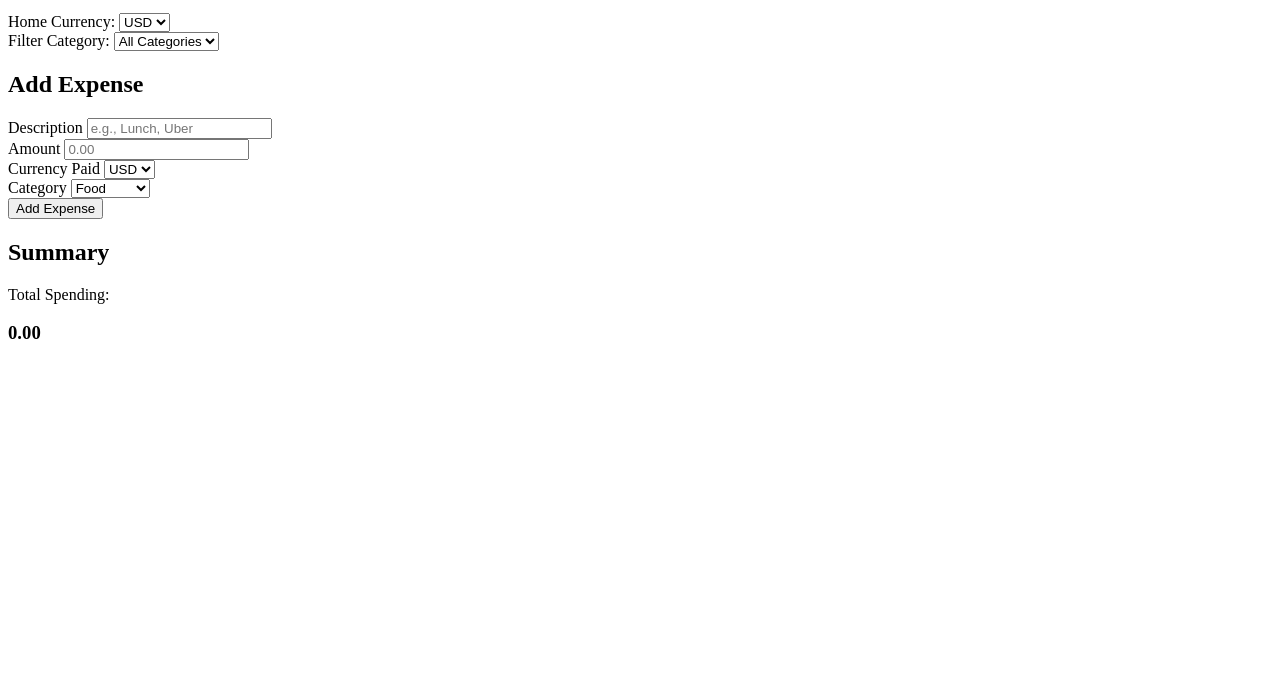
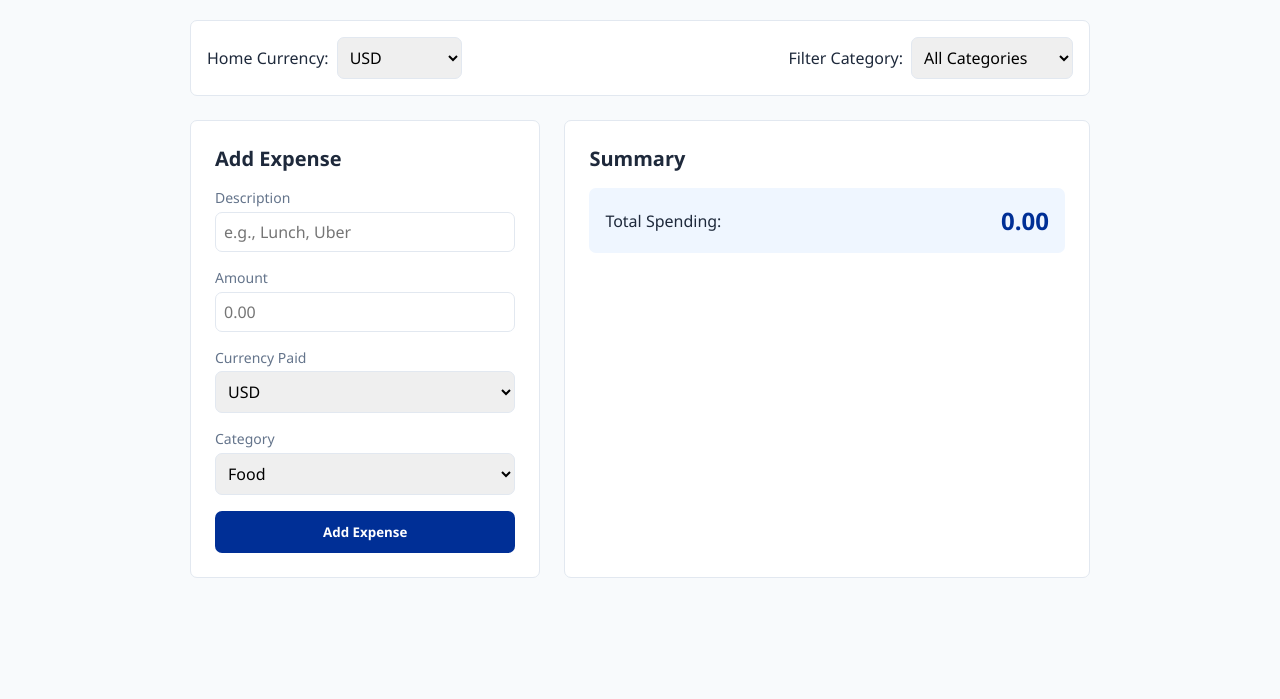
Before and after one commit to karumenick-dev/currency-converter-assignment, a plain HTML site: page index.html in a window 1280 px wide. Shown: the part 101-800 px from the top of the page. Drawn offline with Linux system fonts and the light colour scheme; files that its build step writes are made by us from their sources.

Commit message:
initial commit

```diff
--- a/index.html
+++ b/index.html
@@ -9,9 +9,11 @@
 <body>
   <div class="container">
     <header>
-      <h1>Expense Tracker</h1>
+      <h1>Your Personal Expense Tracker</h1>
       <p>Track your spending with live currency conversion</p>
     </header>
+
+    <!-----Controls Bar----->
 
     <div class="controls-bar">
       <div class="control-group">
@@ -20,6 +22,9 @@
           <option value="USD">USD</option>
           <option value="EUR">EUR</option>
           <option value="GBP">GBP</option>
+          <option value="R">R</option>
+          <option value="¥">Yen</option>
+          <option value="CHF">Swiss Franc</option>
           <option value="KES">KES</option>
         </select>
       </div>
@@ -30,12 +35,15 @@
           <option value="Food">Food</option>
           <option value="Transport">Transport</option>
           <option value="Shopping">Shopping</option>
+          <option value="Accommodation">Accommodation</option>
           <option value="Other">Other</option>
         </select>
       </div>
     </div>
 
     <section id="statusMessage" class="hidden"></section>
+
+    <!-----Dasboard Grid----->
 
     <div class="dashboard-grid">
       <form id="expenseForm" class="card">
@@ -55,6 +63,9 @@
             <option value="EUR">EUR</option>
             <option value="GBP">GBP</option>
             <option value="KES">KES</option>
+            <option value="R">R</option>
+            <option value="¥">Yen</option>
+            <option value="CHF">Swiss Franc</option>
           </select>
         </div>
         <div class="form-control">
@@ -63,11 +74,14 @@
             <option value="Food">Food</option>
             <option value="Transport">Transport</option>
             <option value="Shopping">Shopping</option>
+            <option value="Accommodation">Accommodation</option>
             <option value="Other">Other</option>
           </select>
         </div>
         <button type="submit" class="btn-primary">Add Expense</button>
       </form>
+
+    <!-----Summary Card----->
 
       <div class="card summary-card">
         <h2>Summary</h2>
@@ -82,6 +96,6 @@
     </div>
   </div>
 
-  <script type="module" src="src/main.js"></script>
+  <script src="src/main.js"></script>
 </body>
 </html>
--- /dev/null
+++ b/style.css
@@ -0,0 +1,53 @@
+:root {
+  --primary: #002f96;
+  --primary-hover: #1d4ed8;
+  --bg-color: #f8fafc;
+  --card-bg: #ffffff;
+  --text-main: #1e293b;
+  --text-muted: #64748b;
+  --border: #e2e8f0;
+  --danger: #ef4444;
+}
+
+* { box-sizing: border-box; margin: 0; padding: 0; font-family: 'Segoe UI', Tahoma, Geneva, Verdana, sans-serif; }
+body { background: var(--bg-color); color: var(--text-main); padding: 2rem 1rem; }
+.container { max-width: 900px; margin: 0 auto; }
+header { margin-bottom: 1.5rem; text-align: center; }
+header h1 { font-size: 2rem; color: var(--primary); }
+header p { color: var(--text-muted); }
+
+.controls-bar { display: flex; justify-content: space-between; background: var(--card-bg); padding: 1rem; border-radius: 7px; border: 1px solid var(--border); margin-bottom: 1.5rem; gap: 1rem; }
+.control-group { display: flex; align-items: center; gap: 0.5rem; font-weight: 500; }
+select, input { padding: 0.5rem; border: 1px solid var(--border); border-radius: 7px; font-size: 1rem; outline: none; }
+select:focus, input:focus { border-color: var(--primary); }
+
+.dashboard-grid { display: grid; grid-template-columns: 1fr 1.5fr; gap: 1.5rem; }
+@media(max-width: 768px) { .dashboard-grid { grid-template-columns: 1fr; } }
+
+.card { background: var(--card-bg); padding: 1.5rem; border-radius: 7px; border: 1px solid var(--border); }
+.card h2 { margin-bottom: 1rem; font-size: 1.25rem; }
+
+.form-control { margin-bottom: 1rem; display: flex; flex-direction: column; gap: 0.3rem; }
+.form-control label { font-size: 0.875rem; font-weight: 500; color: var(--text-muted); }
+
+.btn-primary { background: var(--primary); color: white; border: none; padding: 0.75rem; border-radius: 7px; font-weight: 600; cursor: pointer; width: 100%; transition: background 0.2s; }
+.btn-primary:hover { background: var(--primary-hover); }
+
+.summary-card { display: flex; flex-direction: column; }
+.total-display { background: #eff6ff; padding: 1rem; border-radius: 7px; margin-bottom: 1rem; display: flex; justify-content: space-between; align-items: center; }
+.total-display h3 { color: var(--primary); font-size: 1.5rem; }
+
+.expense-list { display: flex; flex-direction: column; gap: 0.75rem; max-height: 400px; overflow-y: auto; }
+.expense-item { display: flex; justify-content: space-between; align-items: center; padding: 0.75rem; border: 1px solid var(--border); border-radius: 7px; background: #fff; }
+.expense-info h4 { font-size: 1rem; margin-bottom: 0.2rem; }
+.expense-info p { font-size: 0.8125rem; color: var(--text-muted); }
+.expense-actions { display: flex; align-items: center; gap: 1rem; }
+.expense-amounts { text-align: right; }
+.expense-amounts .converted { font-weight: 600; color: var(--primary); }
+.expense-amounts .original { font-size: 0.75rem; color: var(--text-muted); }
+.btn-delete { background: none; border: none; color: var(--danger); cursor: pointer; font-size: 1.1rem; }
+
+#statusMessage { padding: 0.75rem; border-radius: 7px; margin-bottom: 1rem; text-align: font-weight: 500; }
+#statusMessage.error { background: #ffeeec; color: var(--danger); border: 1px solid #f9c6c2; }
+#statusMessage.loading { background: #eff6ff; color: var(--primary); border: 1px solid #bfdbfe; }
+.hidden { display: none !important; }
```
Also changed, not shown: README.MD (added), api.js (added).
